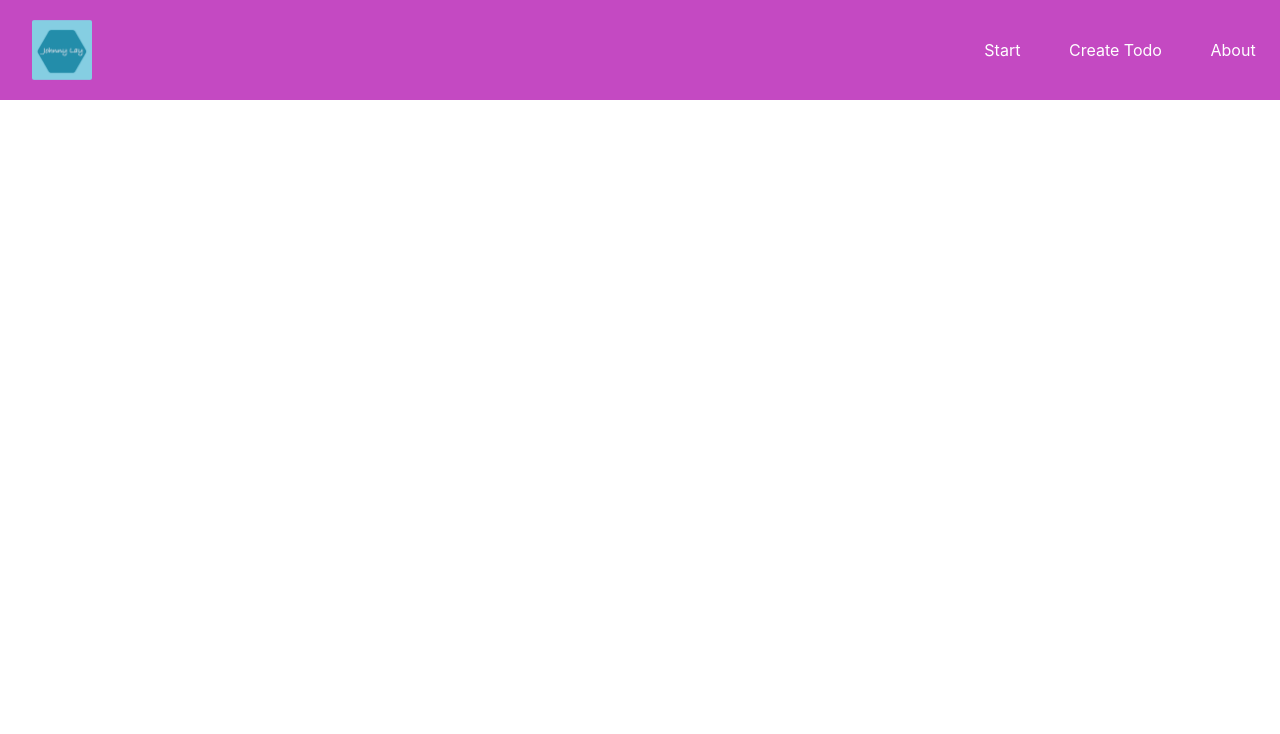
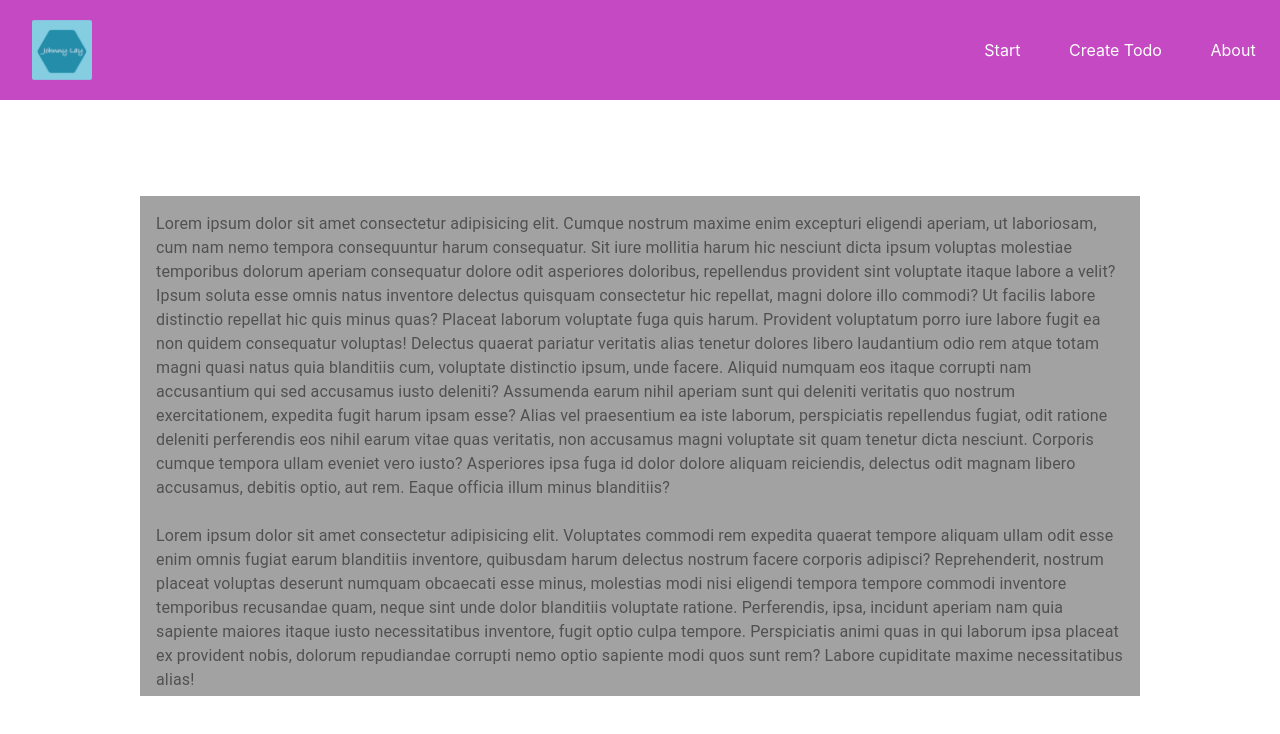
Before and after one commit to johlay/todolist-react-typescript, a React (Create React App) app: page /about in a window 1280 px wide. Shown: the top 734 px of the page. Built offline with nearby package versions, Linux system fonts and the light colour scheme.

Commit message:
About page

```diff
--- a/src/App.tsx
+++ b/src/App.tsx
@@ -1,6 +1,7 @@
 import { BrowserRouter, Route, Switch } from "react-router-dom";
 import Navbar from "./components/Navbar/Navbar";
 import Home from "./pages/Home";
+import About from "./pages/About";
 
 function App() {
   return (
@@ -9,6 +10,7 @@ function App() {
         <Navbar />
         <Switch>
           <Route exact path="/" component={Home} />
+          <Route exact path="/about" component={About} />
         </Switch>
       </BrowserRouter>
     </div>
--- /dev/null
+++ b/src/pages/About.tsx
@@ -0,0 +1,71 @@
+import * as React from "react";
+import { Grid, Typography } from "@material-ui/core";
+import { makeStyles, createStyles } from "@material-ui/core/styles";
+
+const useStyles = makeStyles(() =>
+  createStyles({
+    aboutBox: {
+      background: "rgba(70,70,70, 0.5)",
+      marginTop: "6rem",
+      height: "500px",
+      width: "1000px",
+      marginLeft: "auto",
+      marginRight: "auto",
+    },
+    aboutText: {
+      color: "#000",
+      opacity: "0.5",
+      padding: "1rem",
+    },
+  })
+);
+
+const About: React.FunctionComponent = () => {
+  /* Material-UI - classes */
+  const classes = useStyles();
+
+  return (
+    <Grid container className={classes.aboutBox}>
+      <Typography className={classes.aboutText}>
+        Lorem ipsum dolor sit amet consectetur adipisicing elit. Cumque nostrum
+        maxime enim excepturi eligendi aperiam, ut laboriosam, cum nam nemo
+        tempora consequuntur harum consequatur. Sit iure mollitia harum hic
+        nesciunt dicta ipsum voluptas molestiae temporibus dolorum aperiam
+        consequatur dolore odit asperiores doloribus, repellendus provident sint
+        voluptate itaque labore a velit? Ipsum soluta esse omnis natus inventore
+        delectus quisquam consectetur hic repellat, magni dolore illo commodi?
+        Ut facilis labore distinctio repellat hic quis minus quas? Placeat
+        laborum voluptate fuga quis harum. Provident voluptatum porro iure
+        labore fugit ea non quidem consequatur voluptas! Delectus quaerat
+        pariatur veritatis alias tenetur dolores libero laudantium odio rem
+        atque totam magni quasi natus quia blanditiis cum, voluptate distinctio
+        ipsum, unde facere. Aliquid numquam eos itaque corrupti nam accusantium
+        qui sed accusamus iusto deleniti? Assumenda earum nihil aperiam sunt qui
+        deleniti veritatis quo nostrum exercitationem, expedita fugit harum
+        ipsam esse? Alias vel praesentium ea iste laborum, perspiciatis
+        repellendus fugiat, odit ratione deleniti perferendis eos nihil earum
+        vitae quas veritatis, non accusamus magni voluptate sit quam tenetur
+        dicta nesciunt. Corporis cumque tempora ullam eveniet vero iusto?
+        Asperiores ipsa fuga id dolor dolore aliquam reiciendis, delectus odit
+        magnam libero accusamus, debitis optio, aut rem. Eaque officia illum
+        minus blanditiis?
+        <br />
+        <br />
+        Lorem ipsum dolor sit amet consectetur adipisicing elit. Voluptates
+        commodi rem expedita quaerat tempore aliquam ullam odit esse enim omnis
+        fugiat earum blanditiis inventore, quibusdam harum delectus nostrum
+        facere corporis adipisci? Reprehenderit, nostrum placeat voluptas
+        deserunt numquam obcaecati esse minus, molestias modi nisi eligendi
+        tempora tempore commodi inventore temporibus recusandae quam, neque sint
+        unde dolor blanditiis voluptate ratione. Perferendis, ipsa, incidunt
+        aperiam nam quia sapiente maiores itaque iusto necessitatibus inventore,
+        fugit optio culpa tempore. Perspiciatis animi quas in qui laborum ipsa
+        placeat ex provident nobis, dolorum repudiandae corrupti nemo optio
+        sapiente modi quos sunt rem? Labore cupiditate maxime necessitatibus
+        alias!
+      </Typography>
+    </Grid>
+  );
+};
+
+export default About;
```
